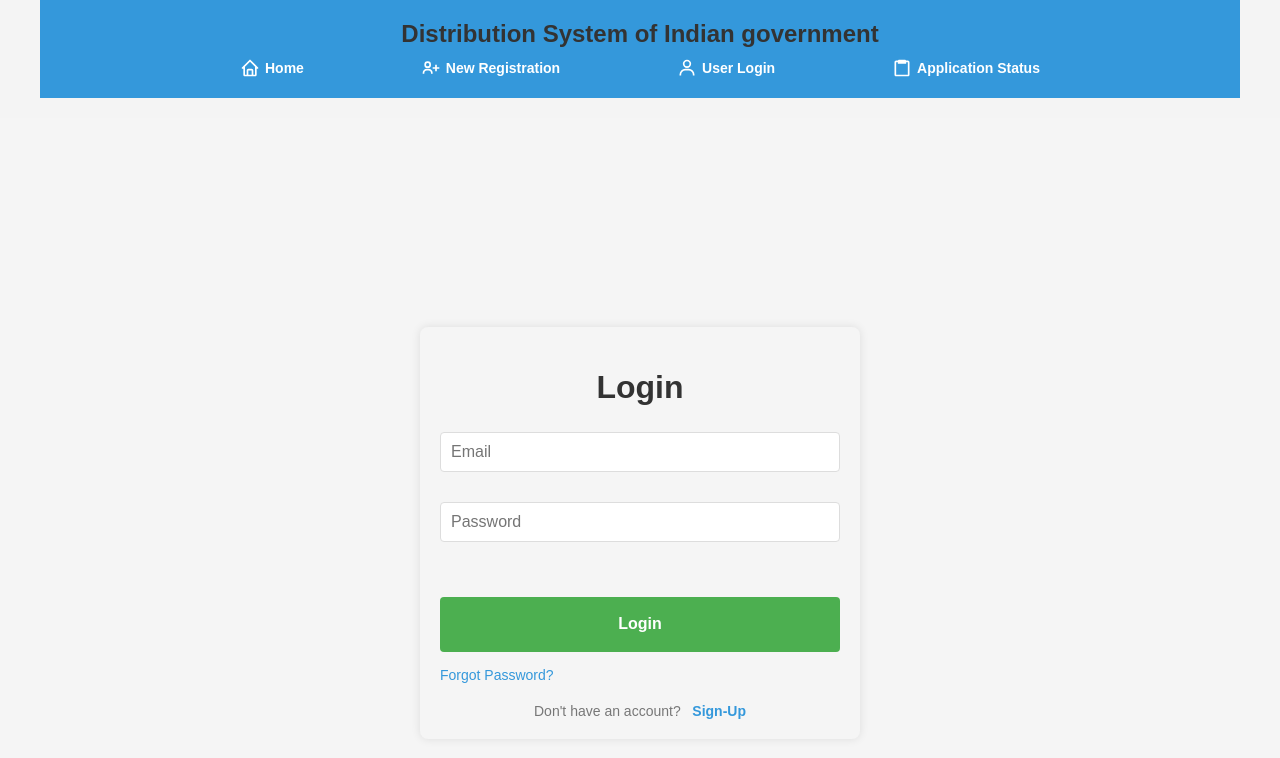
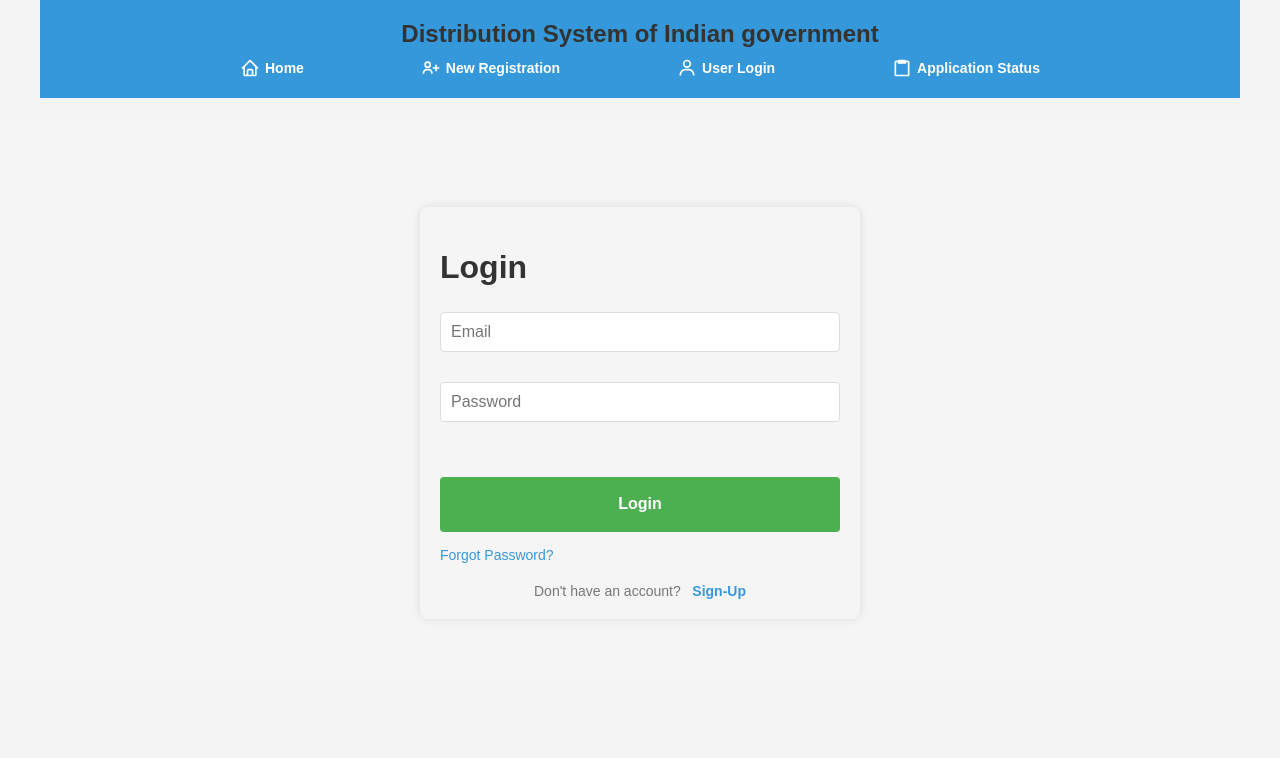
Before and after one commit to prashantgupta8feb/Public-Distribution-Syatem-POC, a React (Create React App) app in the folder frontend/: page /user-login in a window 1280 px wide. Shown: the top 758 px of the page. Built offline with nearby package versions, Linux system fonts and the light colour scheme.

Commit message:
Design issue fix on all pages including css files

```diff
--- a/frontend/src/components/ApplicationStatus.css
+++ b/frontend/src/components/ApplicationStatus.css
@@ -4,10 +4,10 @@
     display: flex;
     justify-content: center;
     align-items: center;
-    height: 100vh;
+    height: 50vh;
   }
 
-  form {
+  .application-status-form {
     background-color: #f5f5f5;
     padding: 20px;
     border-radius: 8px;
--- a/frontend/src/components/ApplicationStatus.js
+++ b/frontend/src/components/ApplicationStatus.js
@@ -11,7 +11,7 @@ const ApplicationStatus = () => {
 
   return (
     <div className='application-status-wrapper'>
-      <form onSubmit={handleApplicationStatus}>
+      <form onSubmit={handleApplicationStatus} className='application-status-form'>
         <h2>Track Application Status</h2>
         <div className="application-status-input-box">
           <label></label>
--- a/frontend/src/components/ForgotPassword.css
+++ b/frontend/src/components/ForgotPassword.css
@@ -8,14 +8,13 @@
   background-color: #f5f5f5;
 }
 
-  form {
-    background-color: #fff;
-    padding: 30px;
+.forgot-password-form {
+  background-color: #f5f5f5;
+  padding: 20px;
   border-radius: 8px;
   box-shadow: 0 0 10px rgba(0, 0, 0, 0.1);
   max-width: 400px;
   width: 100%;
-    text-align: center;
 }
 
 h2 {
--- a/frontend/src/components/ForgotPassword.js
+++ b/frontend/src/components/ForgotPassword.js
@@ -11,7 +11,7 @@ const ForgotPassword = () => {
 
   return (
     <div className='forgot-password-wrapper'>
-      <form onSubmit={handlePasswordRecovery}>
+      <form onSubmit={handlePasswordRecovery} className='forgot-password-form'>
         <h2>Forgot Password</h2>
         <div className="forgot-password-input-box">
           <label></label>
--- a/frontend/src/components/LoginForm.css
+++ b/frontend/src/components/LoginForm.css
@@ -4,18 +4,17 @@
   display: flex;
   justify-content: center;
   align-items: center;
-  height: 100vh;
+  height: 70vh;
   background-color: #f5f5f5;
 }
 
-form {
-  background-color: #fff;
-  padding: 30px;
+.login-form {
+  background-color: #f5f5f5;
+  padding: 20px;
   border-radius: 8px;
   box-shadow: 0 0 10px rgba(0, 0, 0, 0.1);
   max-width: 400px;
   width: 100%;
-  text-align: center;
 }
 
 h1 {
--- a/frontend/src/components/LoginForm.js
+++ b/frontend/src/components/LoginForm.js
@@ -48,7 +48,7 @@ const LoginForm = () => {
 
   return (
     <div className='login-wrapper'>
-      <form onSubmit={handleLogin}>
+      <form onSubmit={handleLogin} className='login-form'>
         <h1>Login</h1>
         <div className="login-input-box">
           <input
--- a/frontend/src/components/Signup.css
+++ b/frontend/src/components/Signup.css
@@ -8,15 +8,7 @@
   background-color: #f5f5f5;
 }
 
-form {
-  background-color: #fff;
-  padding: 30px;
-  border-radius: 8px;
-  box-shadow: 0 0 10px rgba(0, 0, 0, 0.1);
-  max-width: 400px;
-  width: 100%;
-  text-align: center;
-}
+
 
 h1 {
   color: #333;
```
Lines whose indentation alone changed are shown as unchanged.
